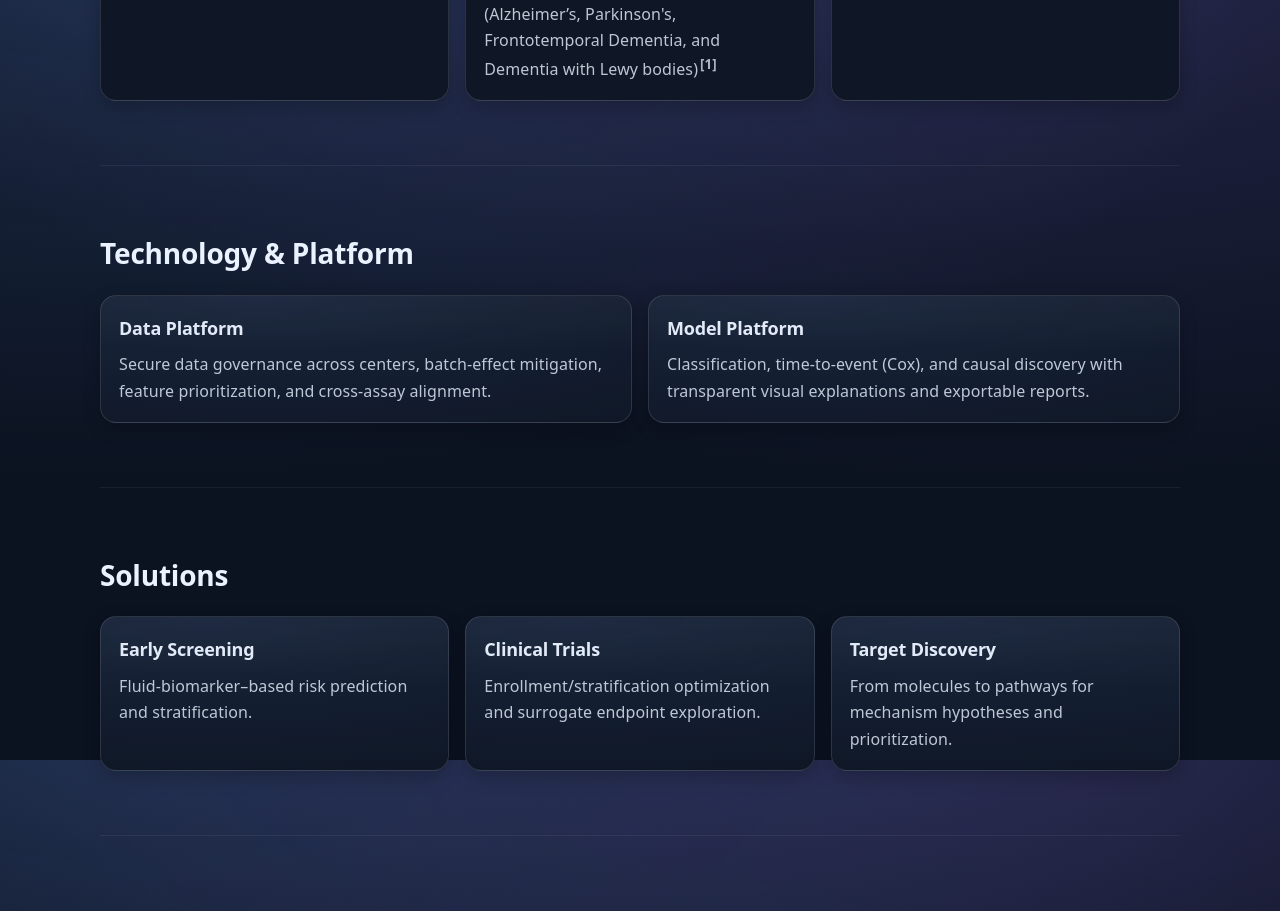
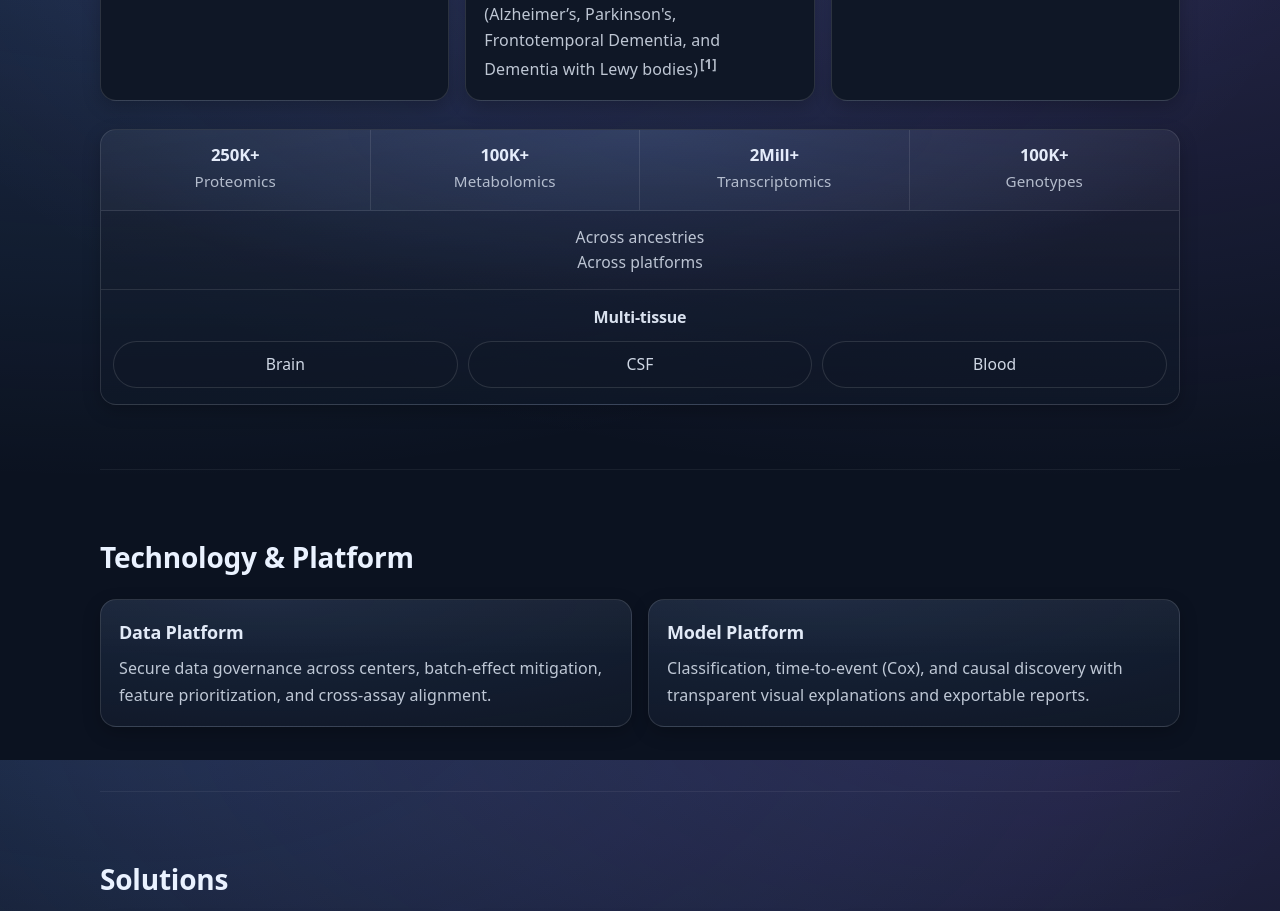
Before and after one commit to YingXu001/Andia_Health_Home, a React (Vite) app: page / in a window 1280 px wide. Shown: the part 840-1751 px from the top of the page. Built offline with nearby package versions, Linux system fonts and the light colour scheme.

Commit message:
add omics table

```diff
--- a/src/App.jsx
+++ b/src/App.jsx
@@ -4,6 +4,7 @@ import Section from './components/Section'
 import Card from './components/Card'
 import Footer from './components/Footer'
 import Citation from './components/Citation'
+import MultiOmicsTable from "./components/MultiOmicsTable";
 
 export default function App() {
   return (
@@ -28,6 +29,9 @@ export default function App() {
             <Card title="Target identification/Causal inference">
               Proprietary pipelines that integrate quantitative omics data with genetics with Mendelian Randomization, colocalization and LLMs to identify causal targets and for drug repositioning.
             </Card>
+          </div>
+          <div className="gridFull">
+            <MultiOmicsTable />
           </div>
         </Section>
 
--- /dev/null
+++ b/src/components/MultiOmicsTable.jsx
@@ -0,0 +1,39 @@
+export default function MultiOmicsTable() {
+  return (
+    <div className="moTable2" aria-label="Multi-omics scale and coverage">
+      {/* Row 1: KPI (4 columns) */}
+      <div className="mo2Cell mo2Top">
+        <div className="mo2Num">250K+</div>
+        <div className="mo2Lbl">Proteomics</div>
+      </div>
+      <div className="mo2Cell mo2Top">
+        <div className="mo2Num">100K+</div>
+        <div className="mo2Lbl">Metabolomics</div>
+      </div>
+      <div className="mo2Cell mo2Top">
+        <div className="mo2Num">2Mill+</div>
+        <div className="mo2Lbl">Transcriptomics</div>
+      </div>
+      <div className="mo2Cell mo2Top mo2NoRight">
+        <div className="mo2Num">100K+</div>
+        <div className="mo2Lbl">Genotypes</div>
+      </div>
+
+      {/* Row 2: Across... (span all) */}
+      <div className="mo2Cell mo2Mid mo2SpanAll">
+        Across ancestries<br />
+        Across platforms
+      </div>
+
+      {/* Row 3: Tissue row (span all) */}
+      <div className="mo2Cell mo2Bottom mo2SpanAll">
+        <div className="mo2TissueTitle">Multi-tissue</div>
+        <div className="mo2TissueGrid">
+          <span className="mo2Tissue">Brain</span>
+          <span className="mo2Tissue">CSF</span>
+          <span className="mo2Tissue">Blood</span>
+        </div>
+      </div>
+    </div>
+  )
+}
--- a/src/styles.css
+++ b/src/styles.css
@@ -391,3 +391,140 @@ a:focus-visible{
   color: rgba(234,242,255,.70);
   font-size: 0.9rem;
 }
+
+
+
+/* ---------------------------------------
+   Scientific table-style summary
+   - Preserves the original grid alignment
+   - Fixes hierarchy + contrast on dark bg
+   - Moves "Multi-tissue" to the tissue row
+   - Adds breathing space from cards above
+   --------------------------------------- */
+
+.moTable2{
+  /* Separation from the 3 cards above */
+  margin-top: 28px;
+  position: relative;
+
+  /* Layout */
+  display: grid;
+  grid-template-columns: repeat(4, 1fr);
+
+  /* Container styling */
+  border: 1px solid rgba(255,255,255,.12);
+  border-radius: var(--radius-md);
+  overflow: hidden;
+
+  /* Slightly lighter panel than cards */
+  background:
+    radial-gradient(900px 260px at 50% 0%, rgba(106,163,255,.12), transparent 65%),
+    linear-gradient(180deg, rgba(255,255,255,.03), rgba(15,23,38,.55));
+  box-shadow: var(--shadow-sm);
+}
+
+/* Soft top fade divider (optional but nice) */
+.moTable2::before{
+  content:"";
+  position:absolute;
+  top:-18px;
+  left:12%;
+  right:12%;
+  height:18px;
+  background: linear-gradient(
+    to bottom,
+    rgba(234,242,255,.08),
+    transparent
+  );
+  pointer-events:none;
+}
+
+/* Base cell */
+.mo2Cell{
+  padding: 16px 12px;
+  text-align: center;
+  border-right: 1px solid rgba(255,255,255,.10);
+  border-bottom: 1px solid rgba(255,255,255,.10);
+  color: rgba(234,242,255,.86);
+}
+
+/* Row 1 (KPI) – most prominent */
+.mo2Top{
+  background: rgba(255,255,255,.02);
+}
+.mo2NoRight{ border-right: none; }
+
+.mo2Num{
+  font-weight: 820;
+  letter-spacing: -0.2px;
+  color: rgba(234,242,255,.97);
+  line-height: 1.1;
+  font-size: 1.05rem;
+}
+
+.mo2Lbl{
+  margin-top: 4px;
+  color: rgba(234,242,255,.72);
+  font-size: 0.95rem;
+}
+
+/* Row 2 – de-emphasized, spans all */
+.mo2SpanAll{
+  grid-column: 1 / -1;
+  border-right: none;
+}
+
+.mo2Mid{
+  padding: 14px 12px;
+  background: rgba(17,26,43,.18);
+  color: rgba(234,242,255,.78);
+  font-size: 0.98rem;
+  line-height: 1.6;
+}
+
+/* Row 3 – tissue block, spans all */
+.mo2Bottom{
+  border-bottom: none;
+  background: rgba(17,26,43,.28);
+  padding: 14px 12px 16px;
+}
+
+.mo2TissueTitle{
+  font-weight: 700;
+  letter-spacing: -0.2px;
+  color: rgba(234,242,255,.92);
+  margin-bottom: 10px;
+}
+
+.mo2TissueGrid{
+  display: grid;
+  grid-template-columns: repeat(3, 1fr);
+  gap: 10px;
+  align-items: center;
+}
+
+.mo2Tissue{
+  display: inline-flex;
+  justify-content: center;
+  padding: 10px 10px;
+  border-radius: 999px;
+  border: 1px solid rgba(255,255,255,.12);
+  background: rgba(15,23,38,.40);
+  color: rgba(234,242,255,.88);
+  font-size: 0.98rem;
+}
+
+/* Responsive */
+@media (max-width: 900px){
+  .moTable2{ grid-template-columns: repeat(2, 1fr); }
+
+  /* Fix borders when KPI becomes 2x2 */
+  .moTable2 > .mo2Top:nth-child(2){ border-right: none; }
+  .moTable2 > .mo2Top:nth-child(3),
+  .moTable2 > .mo2Top:nth-child(4){
+    border-top: 1px solid rgba(255,255,255,.10);
+  }
+
+  .mo2TissueGrid{ grid-template-columns: 1fr; }
+  .mo2Tissue{ width: 100%; }
+}
```
